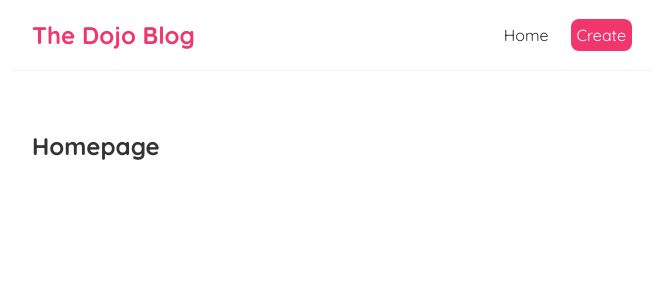
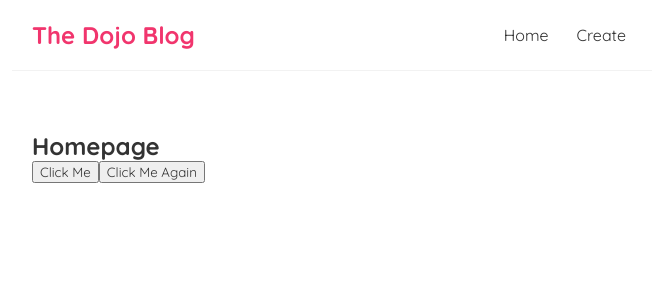
Before and after one commit to ahmad-44/react-netninja-yt, a React (Create React App) app: page / in a window 1280 px wide. Shown: the top 300 px of the page, without its empty margins (308-971 px from the left). Built offline with nearby package versions, Linux system fonts and the light colour scheme.

Commit message:
Click Events

```diff
--- a/src/Home.js
+++ b/src/Home.js
@@ -1,7 +1,16 @@
 const Home = () => {
+    const handleClick = (e) => {
+        console.log("Hello World!", e);
+    }
+
+    const handleClickAgain = (name, e) => {
+        console.log("Hello " + name ,  e.target);
+    }
     return(
         <div className="home">
             <h2>Homepage</h2>
+            <button onClick={handleClick}>Click Me</button>
+            <button onClick={(e)=>handleClickAgain('Khan', e)}>Click Me Again</button>
         </div>
     );
 }
--- a/src/Navbar.js
+++ b/src/Navbar.js
@@ -5,11 +5,7 @@ const Navbar = () => {
             <h1>The Dojo Blog</h1>
             <div className="links">
                 <a href="/">Home</a>
-                <a href="/create" style={{
-                    color: "white",
-                    backgroundColor: "#f1356d",
-                    borderRadius: "8px"
-                }}>Create</a>
+                <a href="/create">Create</a>
             </div>
         </nav>
     );
```
